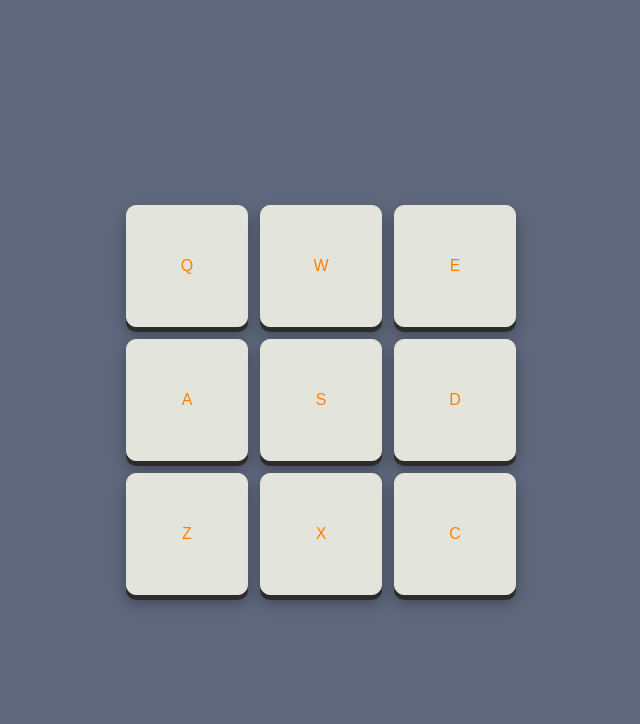
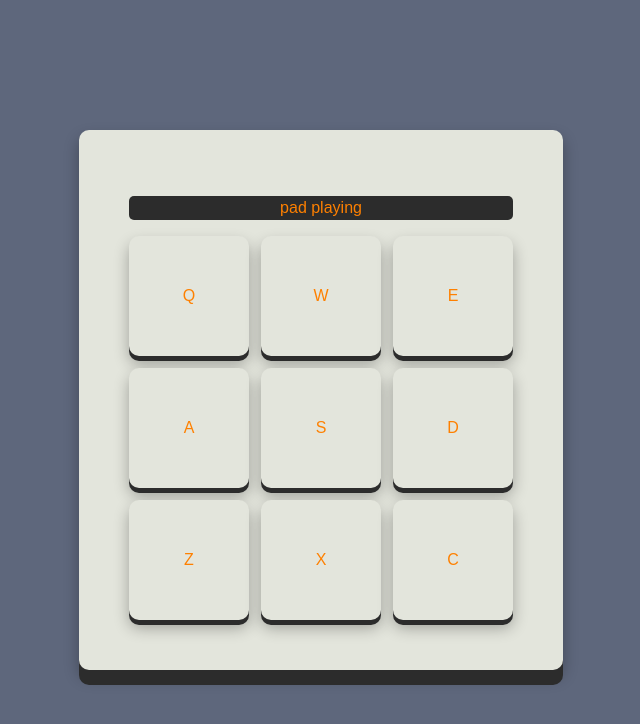
Before and after one commit to codegregcode/drum_machine, a React (Vite) app: page /drum_machine in a window 1280 px wide. Shown: the top 724 px of the page, without its empty margins (319-959 px from the left). Built offline with nearby package versions, Linux system fonts and the light colour scheme; a web font is replaced by a local one.

Commit message:
late commit >_>

```diff
--- a/package.json
+++ b/package.json
@@ -16,8 +16,6 @@
   },
   "devDependencies": {
     "@eslint/js": "^9.11.1",
-    "@types/react": "^18.3.10",
-    "@types/react-dom": "^18.3.0",
     "@vitejs/plugin-react": "^4.3.2",
     "eslint": "^9.11.1",
     "eslint-plugin-react": "^7.37.0",
--- a/src/components/DrumMachine.jsx
+++ b/src/components/DrumMachine.jsx
@@ -3,8 +3,11 @@ import '../styles/DrumMachine.css';
 
 function DrumMachine() {
   return (
+    <>
       <div id="drum-machine">
-      <div id="display"></div>
+        <div id="display">
+          <p>pad playing</p>
+        </div>
         <div className="drum-pads">
           {drumPad.map((pad) => (
             <div key={pad.char} className="drum-pad" id={pad.char}>
@@ -14,6 +17,7 @@ function DrumMachine() {
           ))}
         </div>
       </div>
+    </>
   );
 }
 
--- a/src/styles/DrumMachine.css
+++ b/src/styles/DrumMachine.css
@@ -1,3 +1,16 @@
+#drum-machine {
+  padding: 50px;
+  border-radius: 10px;
+  background-color: #e3e5dcff;
+  box-shadow: 0 15px 0 #2c2c2c, 0 8px 15px rgba(0, 0, 0, 0.3);
+}
+
+#display {
+  background-color: #2c2c2c;
+  border-radius: 5px;
+  text-align: center;
+}
+
 .drum-pads {
   display: grid;
   grid-template-columns: 1fr 1fr 1fr;
@@ -5,7 +18,6 @@
 }
 
 .drum-pad {
-  border: 1px solid #e3e5dcff;
   background-color: #e3e5dcff;
   width: 120px;
   height: 120px;
```
Also changed, not shown: 2 other files (tests, documents, lock files or other folders). Lines whose indentation alone changed are shown as unchanged.
